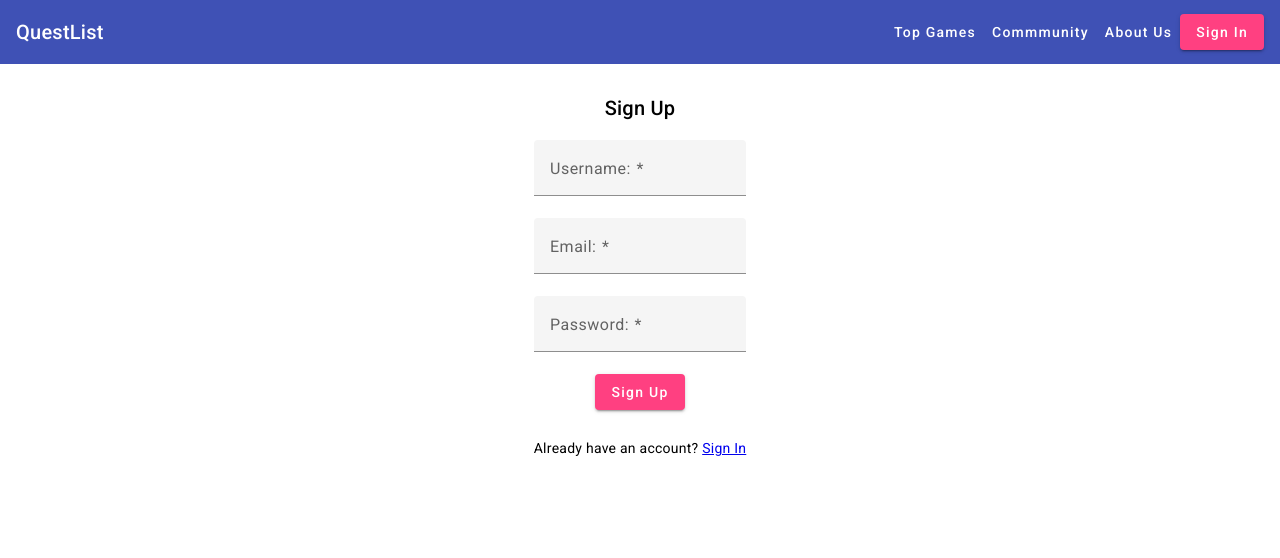
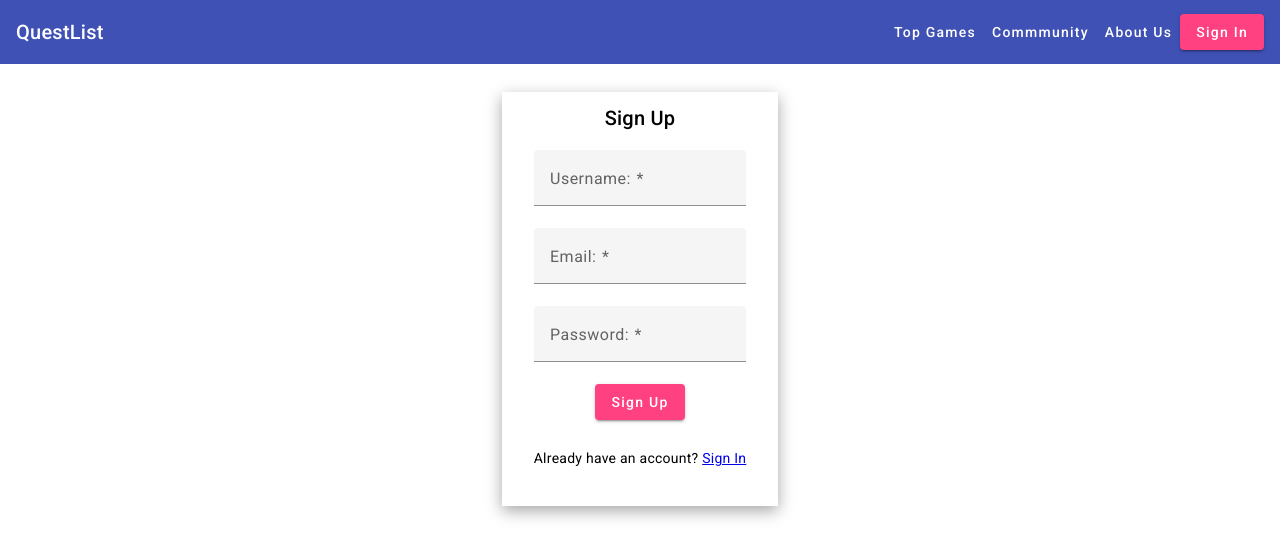
Before and after one commit to seankcheema/QuestList, an Angular app: page /sign-up in a window 1280 px wide. Shown: the top 558 px of the page. Built offline with nearby package versions, Linux system fonts and the light colour scheme.

Commit message:
Nicer sign up/ sign in page

```diff
--- a/src/app/sign-in/sign-in.component.css
+++ b/src/app/sign-in/sign-in.component.css
@@ -1,4 +1,12 @@
-.signup_form, .mini-text {
+.signup_form{
+    margin: 2em auto;
+    text-align: center;
+    box-shadow: rgba(0, 0, 0, 0.35) 0px 5px 15px;
+    padding: 10px;
+    width: 20%;
+}
+
+.mini-text {
     margin: 2em auto;
     text-align: center;
 }
--- a/src/app/sign-up/sign-up.component.css
+++ b/src/app/sign-up/sign-up.component.css
@@ -1,4 +1,12 @@
-.signup_form, .mini-text {
+.signup_form {
+    margin: 2em auto;
+    text-align: center;
+    box-shadow: rgba(0, 0, 0, 0.35) 0px 5px 15px;
+    padding: 10px;
+    width: 20%;
+}
+
+.mini-text {
     margin: 2em auto;
     text-align: center;
 }
```
